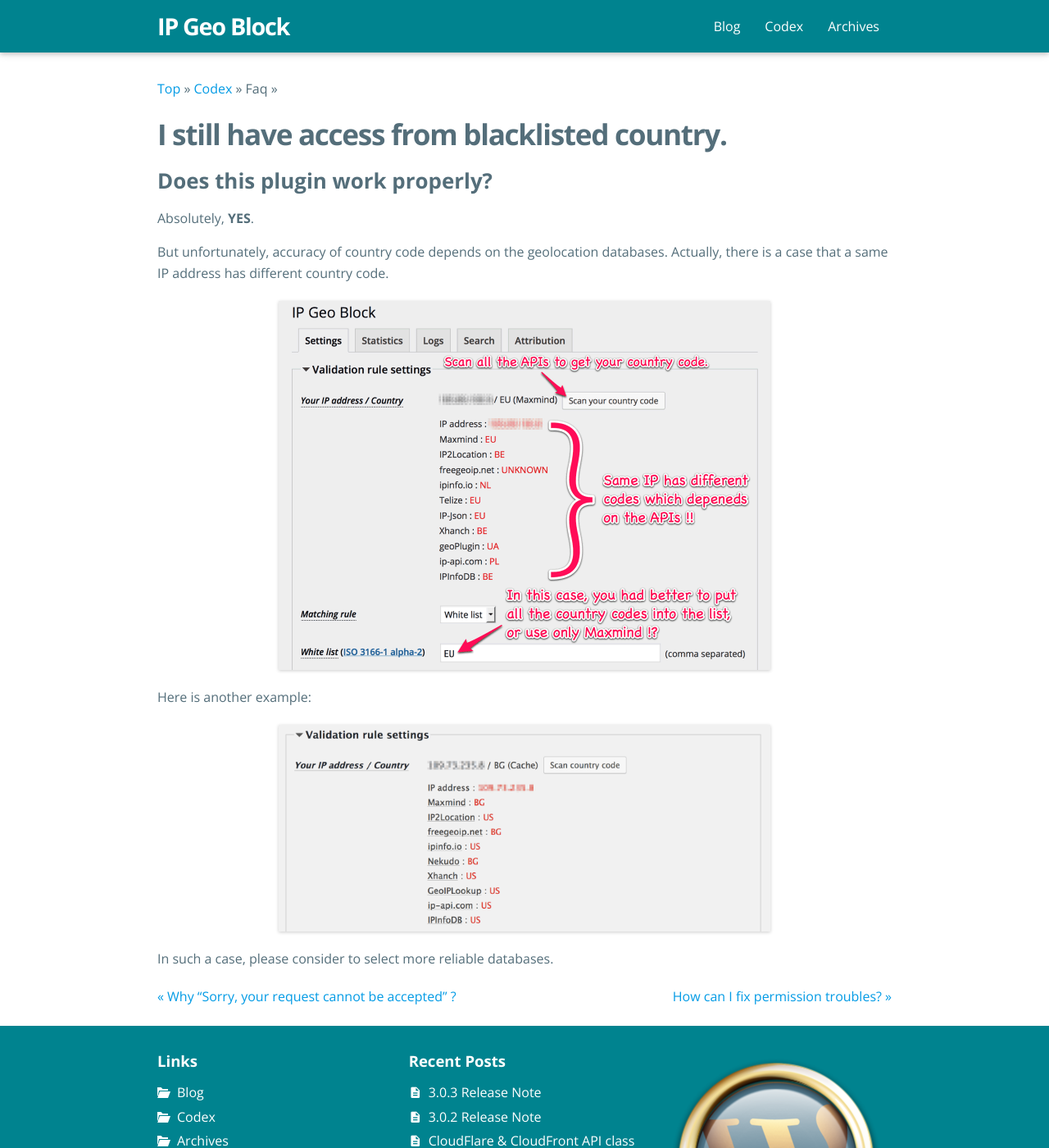
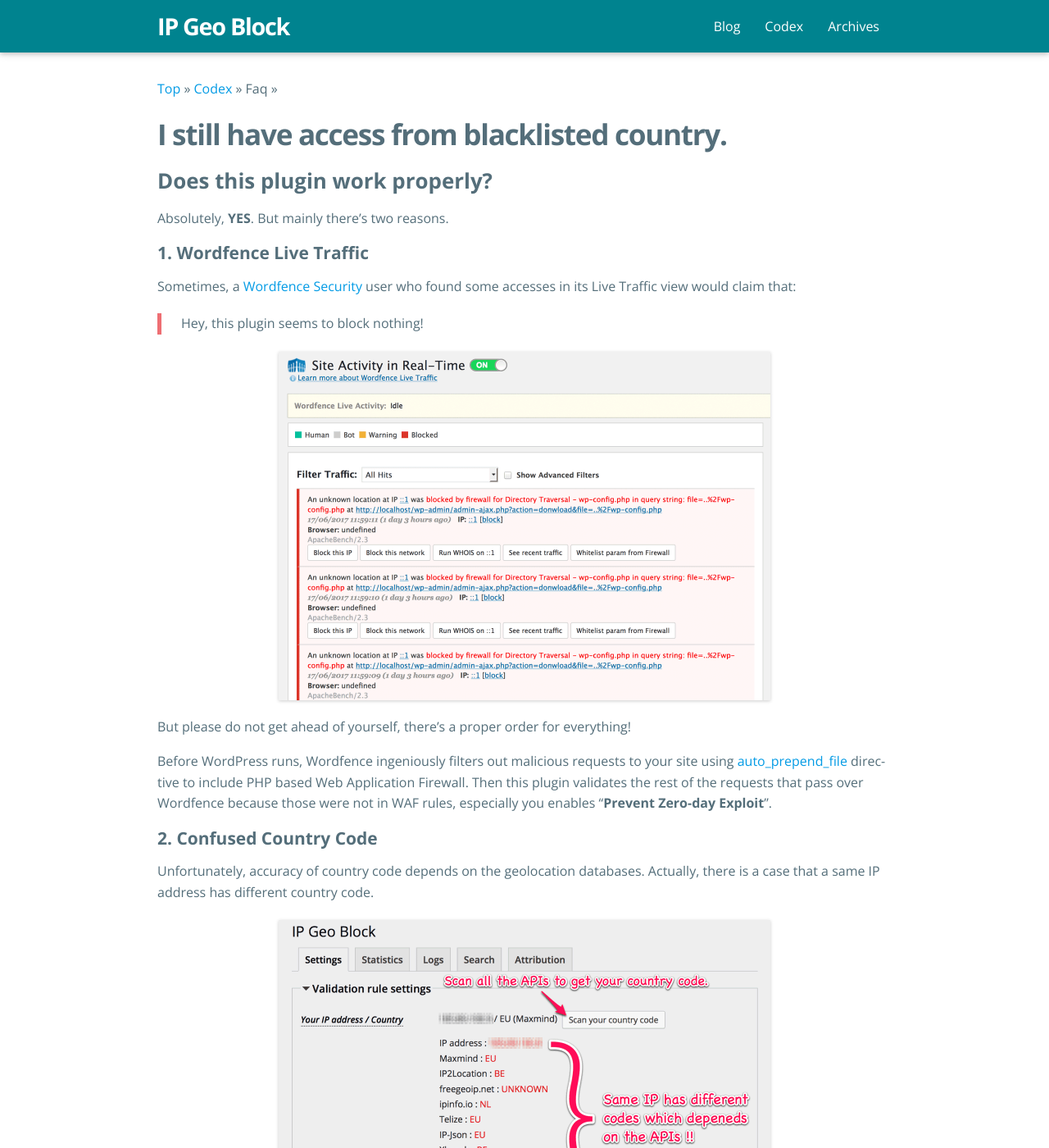
Before and after one commit to tokkonopapa/WordPress-IP-Geo-Block, a Jekyll site: the page built from _codex/02. FAQ/03/access-from-blacklisted-country.md, in a window 1280 px wide and 1400 px high. Shown: the whole window at 82% size. Built offline with Jekyll 4.4.1, drawn with Linux system fonts in a browser that asks for light colours; some web fonts are replaced; some of the changed text lies outside the part shown.

Commit message:
Update codex.

```diff
--- a/_codex/02. FAQ/03/access-from-blacklisted-country.md
+++ b/_codex/02. FAQ/03/access-from-blacklisted-country.md
@@ -8,22 +8,64 @@
 
 ### Does this plugin work properly? ###
 
-Absolutely, **YES**.
+Absolutely, **YES**. But mainly there's two reasons.
 
-But unfortunately, accuracy of country code depends on the geolocation
-databases. Actually, there is a case that a same IP address has different
-country code.
+#### 1. Wordfence Live Traffic ####
 
+Sometimes, a [Wordfence Security][Wordfence] user who found some accesses in
+its Live Traffic view would claim that:
+
+> Hey, this plugin seems to block nothing!
+
+![Wordfence Live Traffic]({{ '/img/2017-06/WordfenceLiveTraffic.png' | prepend: site.baseurl }}
+ "Wordfence Live Traffic"
+)
+
+But please do not get ahead of yourself, there's a proper order for everything!
+
+Before WordPress runs, Wordfence ingeniously filters out malicious requests
+to your site using [auto_prepend_file][AUTO_PREPEND] directive to include
+PHP based Web Application Firewall. Then this plugin validates the rest of
+the requests that pass over Wordfence because those were not in WAF rules,
+especially you enables "**Prevent Zero-day Exploit**".
+
+#### 2. Confused Country Code ####
+
+Unfortunately, accuracy of country code depends on the geolocation databases.
+Actually, there is a case that a same IP address has different country code.
+
+{% comment %} 185.89.100.9 {% endcomment %}
 ![Different country code]({{ '/img/2015-09/ScanCountry.png' | prepend: site.baseurl }}
  "Different country code"
 )
 
-Here is another example:
+Here are other examples:
 
+{% comment %} 109.73.235.8 {% endcomment %}
 ![Confused country code]({{ '/img/2017-03/ConfusedCountryCode.png' | prepend: site.baseurl }}
  "Confused country code"
 )
 
+{% comment %} 154.41.66.16 {% endcomment %}
+![Strange country code]({{ '/img/2017-06/StrangeCountryCode.png' | prepend: site.baseurl }}
+ "Strange country code"
+)
+
 In such a case, please consider to select more reliable databases.
 
+### Considering the execution order ###
+
+Please consider to set `"mu-plugins" (ip-geo-block-mu.php)` as **Validation
+timing** in **Validation rule settings**. It enables to capture the requests
+prior to other plugins.
+
+![Validation timing]({{ '/img/2016-09/ValidationTiming.png' | prepend: site.baseurl }}
+ "Validation timing"
+)
+
+Find more details at [Validation timing][Validation].
+
 [IP-Geo-Block]: https://wordpress.org/plugins/ip-geo-block/ "WordPress › IP Geo Block « WordPress Plugins"
+[Wordfence]:    https://wordpress.org/plugins/wordfence/ "Wordfence Security &mdash; WordPress Plugins"
+[AUTO_PREPEND]: http://php.net/manual/en/ini.core.php#ini.auto-prepend-file "PHP: Description of core php.ini directives - Manual"
+[Validation]:   {{ '/codex/validation-timing.html' | prepend: site.baseurl }} "Validation timing | IP Geo Block"
```
Also changed, not shown: img/2017-06/StrangeCountryCode.png (added), img/2017-06/WordfenceLiveTraffic.png (added).
